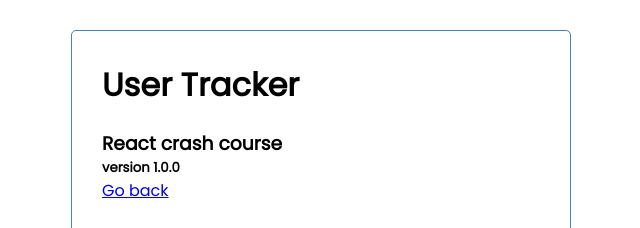
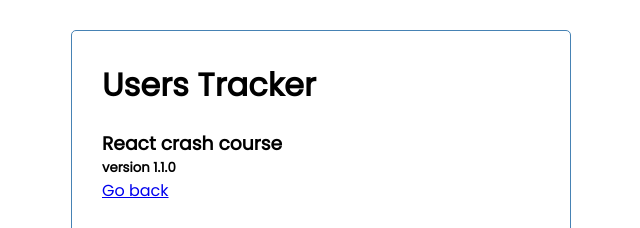
Before and after one commit to YAHYAOUI-Nabil/Users-Track-App-With-React, a React (Create React App) app: page /about in a window 1280 px wide. Shown: the top 228 px of the page, without its empty margins (319-959 px from the left). Built offline with nearby package versions, Linux system fonts and the light colour scheme; data requests are answered from the project's data file.

Commit message:
refactor: app version updated

```diff
--- a/db.json
+++ b/db.json
@@ -12,14 +12,14 @@
       "name": "Yassine Yahyaoui",
       "age": 23,
       "job": "Student",
-      "reminder": true
+      "reminder": false
     },
     {
       "id": 3,
       "name": "Mohamed Anouer Yahyaoui",
       "age": 22,
       "job": "Student",
-      "reminder": false
+      "reminder": true
     }
   ]
 }
--- a/src/App.js
+++ b/src/App.js
@@ -75,7 +75,7 @@ function App() {
   return (
     <Router>
       <div className="container">
-      <Header title='User Tracker' onShowForm={onShowForm} showAdd={showAddUser}/>
+      <Header title='Users Tracker' onShowForm={onShowForm} showAdd={showAddUser}/>
       <Routes>
         <Route path='/' element={
           <>
--- a/src/components/About.js
+++ b/src/components/About.js
@@ -4,7 +4,7 @@ function About() {
   return (
       <>
         <h3>React crash course </h3>
-        <h5>version 1.0.0</h5>
+        <h5>version 1.1.0</h5>
         <Link to="/">Go back</Link>
       </>
   )
```
